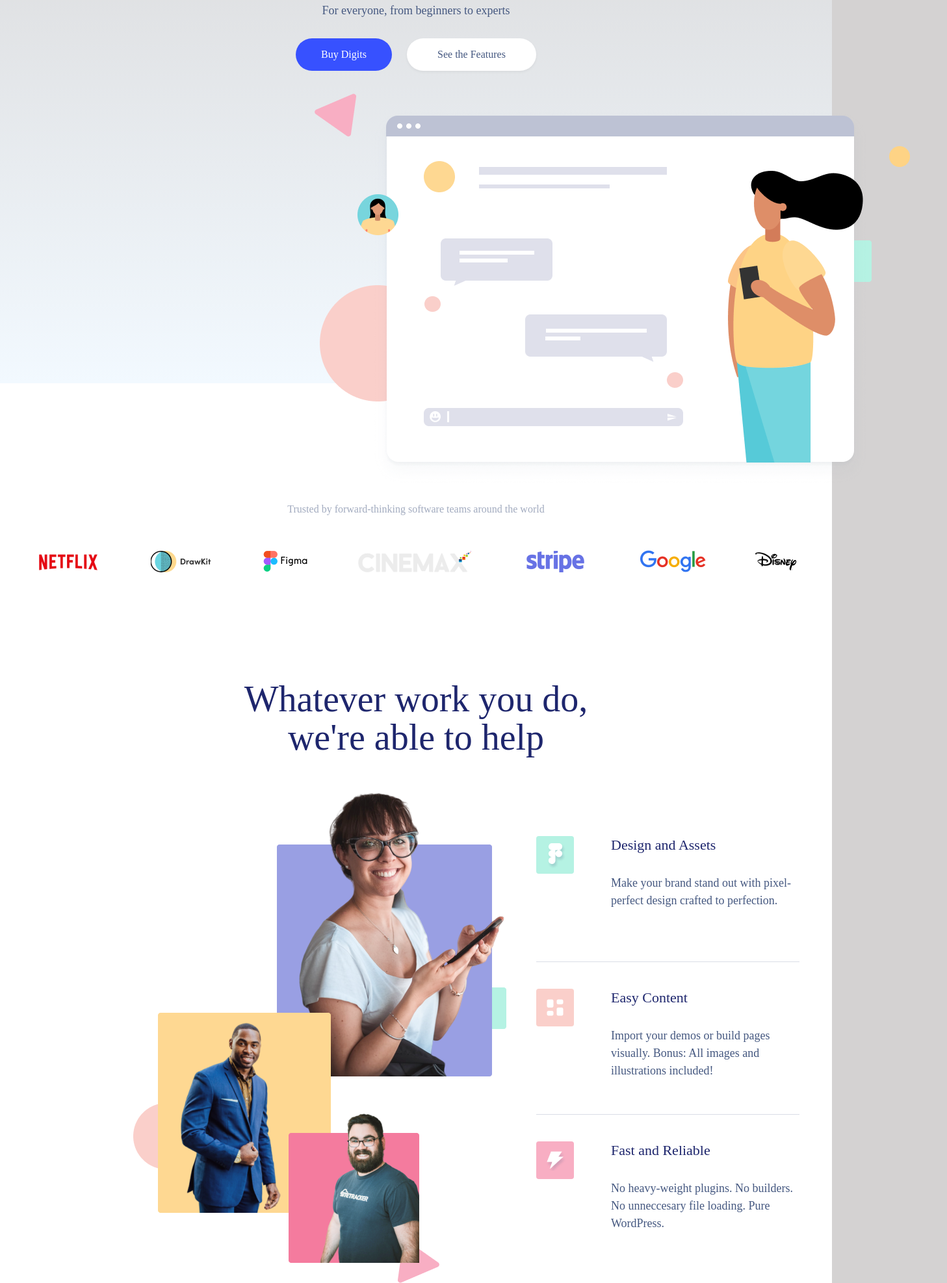
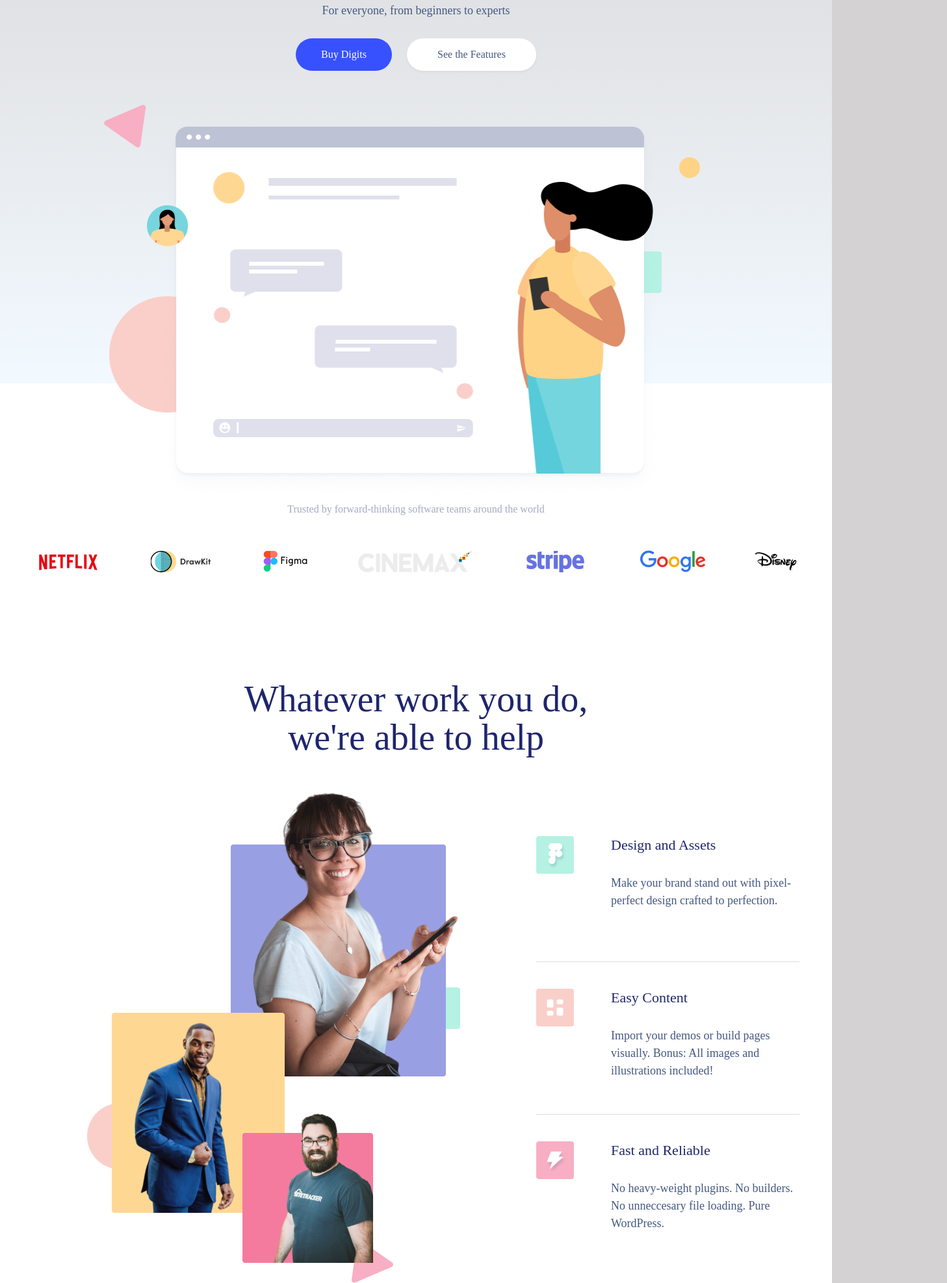
Before and after one commit to VaskaBzh/Digits, a plain HTML site: page index.html in a window 1280 px wide. Shown: the part 388-2363 px from the top of the page at 65% size, 1457 px wide, since content can reach past the window. Drawn offline with Linux system fonts and the light colour scheme; a web font is replaced by a local one.

Commit message:
Add files via upload

```diff
--- a/css/style.css
+++ b/css/style.css
@@ -157,11 +157,15 @@ body {
     font-size: 16px;
     line-height: 50px;
 }
+.block__promo {
+    position: relative;
+}
 .promo_img {
     position: absolute;
-    top: 530px;
-    left: 480px;
-    max-width: 977px;
+    top: 120%;
+    left: 50%;
+    margin-left: -484px;
+    max-width: 978px;
     width: 100%;
 }
 .section__pictures {
@@ -182,7 +186,7 @@ body {
     margin-right: 72px;
 }
 .section__work {
-    background: #fff url(../img/Graphic1.png) no-repeat top 160px left 205px;
+    background: #fff url(../img/Graphic1.png) no-repeat top 160px left 20%;
     padding-top: 162px;
     padding-bottom: 150px;
 }
--- a/index.html
+++ b/index.html
@@ -54,6 +54,7 @@
     <section class="section section__work">
         <h1 class="h1 h1__work">Whatever work you do, <br>
             we're able to help</h1>
+    <div class="block block__reforged">
         <div class="container full_work">
             <div class="part block">
                 <span class="back back_1"><img src="img/Vector.png" alt="mini-logo" class="mini-logo1"></span>
@@ -77,6 +78,7 @@
                 </div>
             </div>
         </div>
+    </div>
     </section>
     <section class="section section__meets">
         <div class="container block__meets">
```
